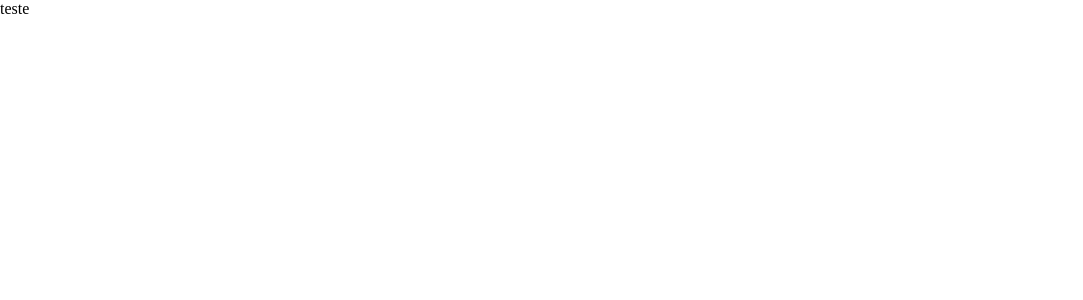
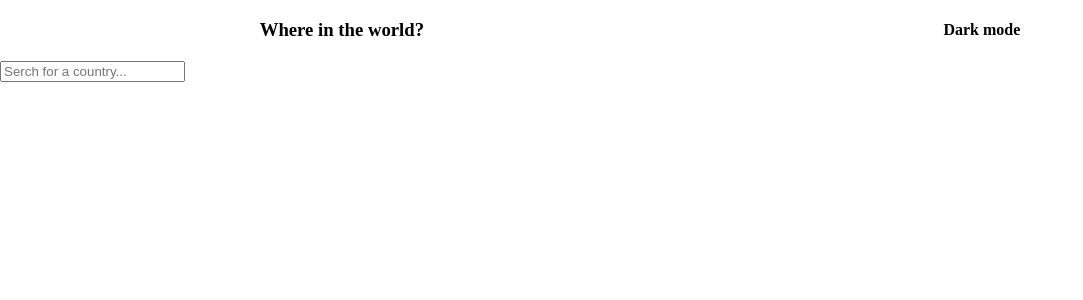
Before and after one commit to matheustkaczyk/countries-api-challenge, a React (Create React App) app: page / in a window 1280 px wide. Shown: the top 300 px of the page, without its empty margins (0-1083 px from the left). Built offline with nearby package versions, Linux system fonts and the light colour scheme.

Commit message:
Estruturado HTML do header e da session de filters

```diff
--- a/src/App.js
+++ b/src/App.js
@@ -1,9 +1,13 @@
 import './App.scss';
+
+import Header from './components/Header';
+import Filter from './components/Filter';
 
 function App() {
   return (
     <div className="App">
-      teste
+      <Header/>
+      <Filter />
     </div>
   );
 }
--- a/src/App.scss
+++ b/src/App.scss
@@ -0,0 +1,4 @@
+header {
+  display: flex;
+  justify-content: space-around;
+}
--- a/src/components/Filter.js
+++ b/src/components/Filter.js
@@ -0,0 +1,11 @@
+import React from 'react';
+
+const Filter = () => {
+  return (
+    <div>
+      <input type='text' placeholder='Serch for a country...'/>
+    </div>
+  )
+};
+
+export default Filter;
--- a/src/components/Header.js
+++ b/src/components/Header.js
@@ -0,0 +1,13 @@
+import React from 'react';
+
+const Header = () => {
+  return(
+    <header>
+      <h3>Where in the world?</h3>
+
+      <h4>Dark mode</h4>
+    </header>
+  )
+};
+
+export default Header;
```
